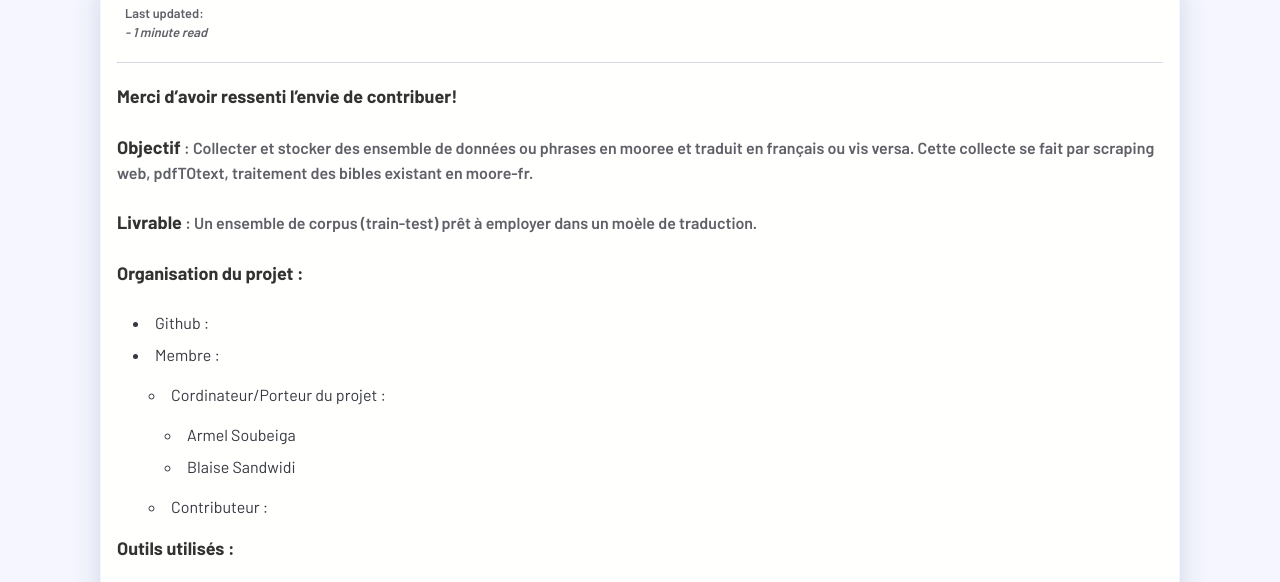
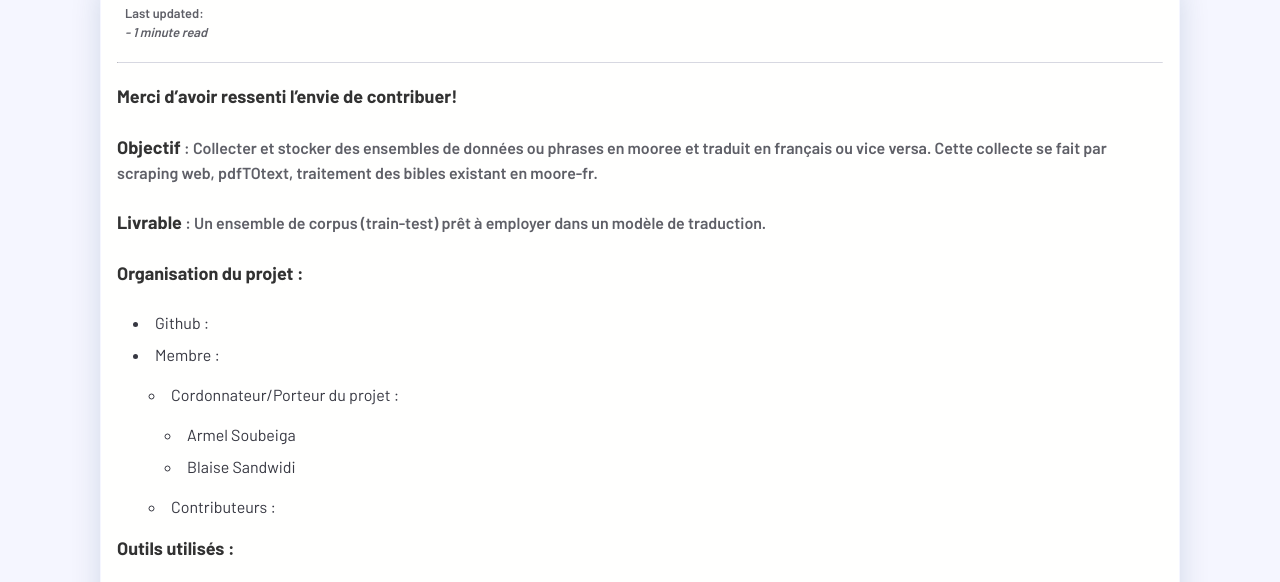
Before and after one commit to armelsoubeiga/FasoLangue-Lab, a Jekyll site: the page built from _posts/projet-data-moore-fr/2020-05-26-projet-data-moore-fr.md, in a window 1280 px wide and 900 px high, cut to the strip 318-900 px from the top of the window. Built offline with Jekyll 4.4.1, drawn with Linux system fonts in a browser that asks for light colours; nearby versions of some CDN libraries; comment, search, counter and statistics services are not loaded.

Commit message:
Update 2020-05-26-projet-data-moore-fr.md

```diff
--- a/_posts/projet-data-moore-fr/2020-05-26-projet-data-moore-fr.md
+++ b/_posts/projet-data-moore-fr/2020-05-26-projet-data-moore-fr.md
@@ -11,19 +11,19 @@ short-description: Projet de collecte de données et de construction de corpus m
 **Merci d'avoir ressenti l'envie de contribuer!**
 
 
-**Objectif** : Collecter et stocker des ensemble de données ou phrases en mooree et traduit en français ou vis versa. Cette collecte se fait par scraping web, pdfTOtext, traitement des bibles existant en moore-fr.
+**Objectif** : Collecter et stocker des ensembles de données ou phrases en mooree et traduit en français ou vice versa. Cette collecte se fait par scraping web, pdfTOtext, traitement des bibles existant en moore-fr.
 
-**Livrable** : Un ensemble de corpus (train-test) prêt à employer dans un moèle de traduction.
+**Livrable** : Un ensemble de corpus (train-test) prêt à employer dans un modèle de traduction.
 
 **Organisation du projet :**
 
 - Github :
 - Membre :
-    - Cordinateur/Porteur du projet :
+    - Cordonnateur/Porteur du projet :
       - Armel Soubeiga
       - Blaise Sandwidi
 
-     - Contributeur :
+     - Contributeurs :
 
 **Outils utilisés :**
 
```
